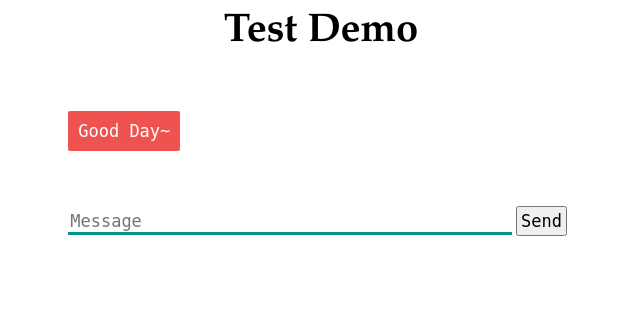
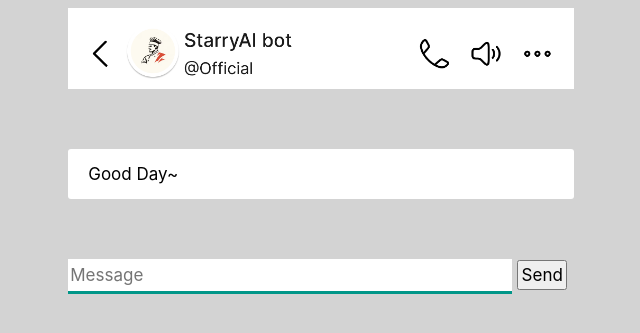
Before and after one commit to boscotcw/hack4sdg-Harmony-Hackers, a Flask app: page / in a window 1280 px wide. Shown: the top 333 px of the page, without its empty margins (319-959 px from the left). Run offline with Flask 3, Linux system fonts and the light colour scheme; some libraries are stand-ins or nearby versions.

Commit message:
Updated front end

```diff
--- a/ChatbotUI-master/static/style.css
+++ b/ChatbotUI-master/static/style.css
@@ -1,5 +1,13 @@
 body {
-    font-family: Garamond;
+    background-color: lightgrey;
+    font-family: "Inter", sans-serif;
+}
+
+.center-image {
+    display: block;
+    margin-left: auto;
+    margin-right: auto;
+    width: 40%;
 }
 
 h1 {
@@ -28,6 +36,7 @@ h3 {
     margin-left: auto;
     margin-right: auto;
     width: 40%;
+    height: 30px;
     margin-top: 60px;
 }
 
@@ -35,40 +44,45 @@ h3 {
     width: 87%;
     border: none;
     border-bottom: 3px solid #009688;
-    font-family: monospace;
+    font-family: "Inter";
     font-size: 17px;
+    height: 30px;
 }
 
 #buttonInput {
     padding: 3px;
-    font-family: monospace;
+    font-family: "Inter";
     font-size: 17px;
+    width: 10%;
 }
 
 .userText {
-    color: white;
-    font-family: monospace;
+    color: black;
+    font-family: "Inter";
     font-size: 17px;
     text-align: right;
     line-height: 30px;
 }
 
 .userText span {
-    background-color: #009688;
+    background-color: #BFFFFC;
     padding: 10px;
     border-radius: 2px;
 }
 
 .botText {
-    color: white;
-    font-family: monospace;
+    color: black;
+    font-family: "Inter";
     font-size: 17px;
     text-align: left;
     line-height: 30px;
+    background-color: white; /* Add background color */
+    padding: 10px; /* Add padding */
+    border-radius: 3px; /* Add border-radius */
 }
 
 .botText span {
-    background-color: #EF5350;
+    /* background-color: white; */
     padding: 10px;
     border-radius: 2px;
 }
--- a/ChatbotUI-master/templates/index.html
+++ b/ChatbotUI-master/templates/index.html
@@ -1,40 +1,50 @@
 <!DOCTYPE html>
 <html>
   <head>
-    <link rel="stylesheet" type="text/css" href="/static/style.css">
+    <link rel="stylesheet" type="text/css" href="/static/style.css" />
     <script src="https://ajax.googleapis.com/ajax/libs/jquery/3.2.1/jquery.min.js"></script>
   </head>
   <body>
-    <h1>Test Demo</h1>
+    <img
+      src="..\static\image.png"
+      alt="Logo"
+      style="width: 40%; vertical-align: middle"
+      class="center-image"
+    />
+
     <div>
       <div id="chatbox">
         <p class="botText"><span>Good Day~</span></p>
       </div>
       <div id="userInput">
-        <input id="textInput" type="text" name="msg" placeholder="Message">
-        <input id="buttonInput" type="submit" value="Send">
+        <input id="textInput" type="text" name="msg" placeholder="Message" />
+        <input id="buttonInput" type="submit" value="Send" />
       </div>
       <script>
         function getBotResponse() {
           var rawText = $("#textInput").val();
-          var userHtml = '<p class="userText"><span>' + rawText + '</span></p>';
+          var userHtml = '<p class="userText"><span>' + rawText + "</span></p>";
           $("#textInput").val("");
           $("#chatbox").append(userHtml);
-          document.getElementById('userInput').scrollIntoView({block: 'start', behavior: 'smooth'});
-          $.get("/get", { msg: rawText }).done(function(data) {
-            var botHtml = '<p class="botText"><span>' + data + '</span></p>';
+          document
+            .getElementById("userInput")
+            .scrollIntoView({ block: "start", behavior: "smooth" });
+          $.get("/get", { msg: rawText }).done(function (data) {
+            var botHtml = '<p class="botText"><span>' + data + "</span></p>";
             $("#chatbox").append(botHtml);
-            document.getElementById('userInput').scrollIntoView({block: 'start', behavior: 'smooth'});
+            document
+              .getElementById("userInput")
+              .scrollIntoView({ block: "start", behavior: "smooth" });
           });
         }
-        $("#textInput").keypress(function(e) {
-            if(e.which == 13) {
-                getBotResponse();
-            }
+        $("#textInput").keypress(function (e) {
+          if (e.which == 13) {
+            getBotResponse();
+          }
         });
-        $("#buttonInput").click(function() {
+        $("#buttonInput").click(function () {
           getBotResponse();
-        })
+        });
       </script>
     </div>
   </body>
```
Also changed, not shown: ChatbotUI-master/static/image.png (added).
